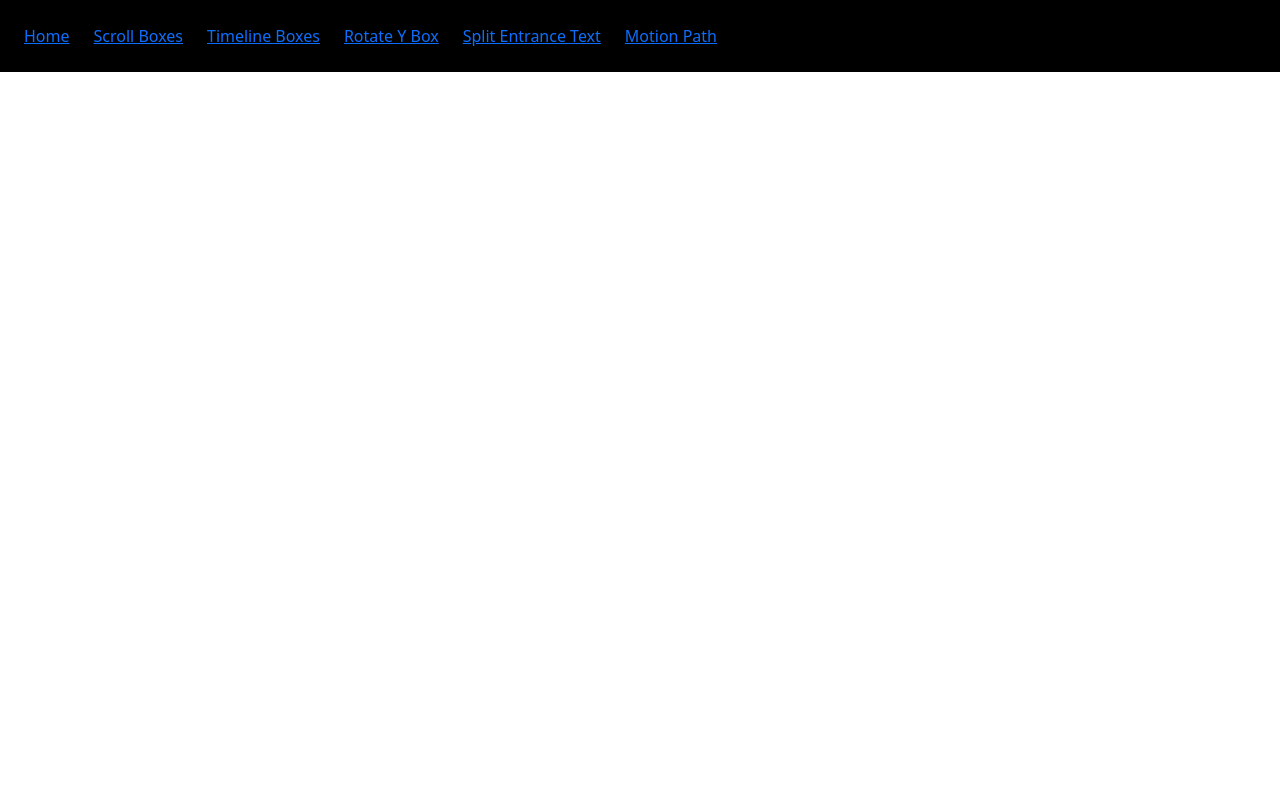
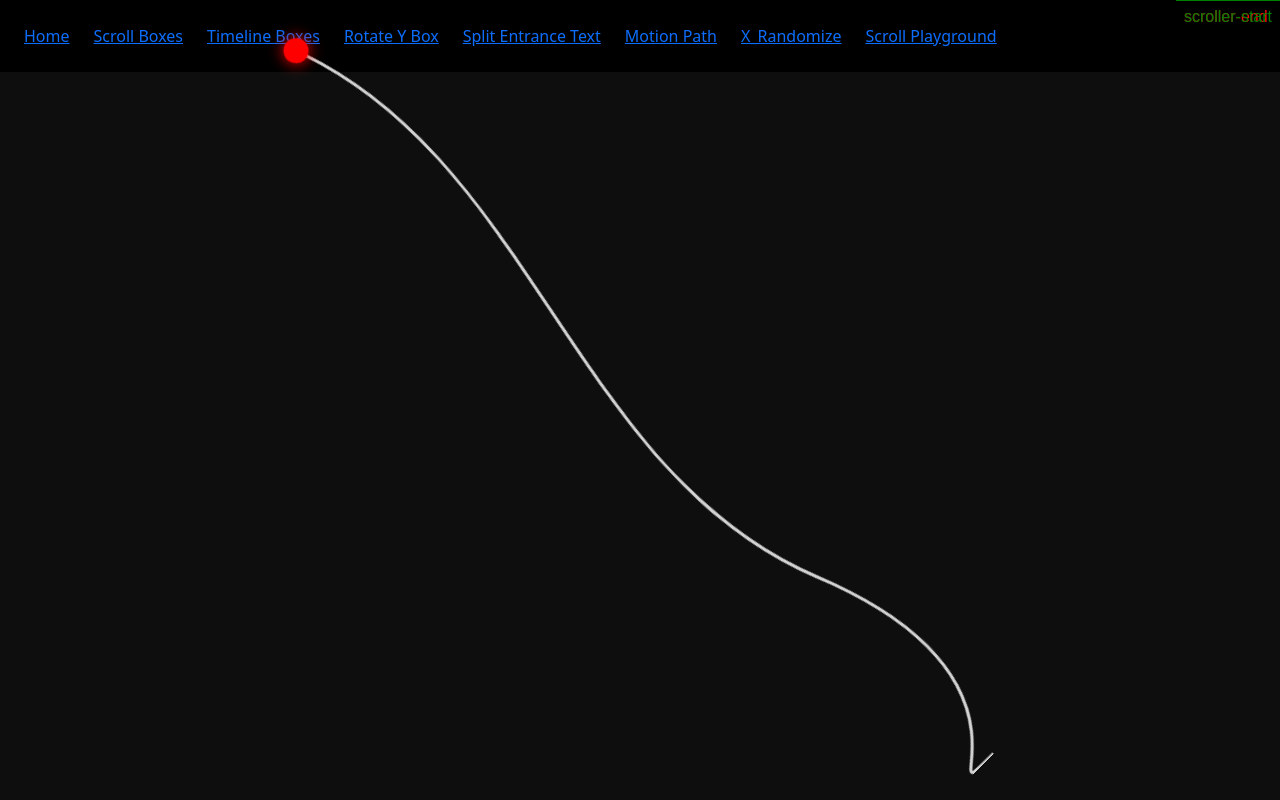
Before and after one commit to alexgoodestudio/gsap_practice, a React (Create React App) app: page /7 in a window 1280 px wide. Shown: the top 800 px of the page. Built offline with nearby package versions, Linux system fonts and the light colour scheme.

Commit message:
sctolltrigger

```diff
--- a/src/App.js
+++ b/src/App.js
@@ -6,6 +6,8 @@ import TimelineBox from "./Components/TimelineBox";
 import RotateYBox from "./Components/RotateYBox";
 import SplitEntranceText from "./Components/SplitEntranceText";
 import MotionPath from "./Components/MotionPath";
+import XRandomize from "./Components/XRandomize";
+import ScrollPlayground from "./Components/ScrollPlayground";
 
 function App() {
   return (
@@ -19,7 +21,8 @@ function App() {
           <Route path="/3" element={<RotateYBox />} />
           <Route path="/4" element={<SplitEntranceText />} />
           <Route path="/5" element={<MotionPath />}/>
-
+          <Route path="/6" element={<XRandomize />}/>
+          <Route path="/7" element={<ScrollPlayground/>}/>
         </Routes>
       </div>
     </Router>
--- a/src/Components/App.css
+++ b/src/Components/App.css
@@ -4,6 +4,9 @@
   background-color: #af1414;
   margin: 20px auto;
 }
+
+
+
 
 .circle {
   width: 100px;
@@ -38,6 +41,13 @@
   perspective: 800px;
 }
 
+.gradient1{
+  background: linear-gradient(135deg, #ff6ec4, #7873f5);
+  -webkit-clip-path: circle(40% at 50% 50%);
+  clip-path: circle(40% at 50% 50%);
+   border-radius: 100px;
+}
+
 .card {
   width: 10rem;     /* equivalent to w-40 */
   height: 10rem;    /* equivalent to h-40 */
--- a/src/Components/MotionPath.js
+++ b/src/Components/MotionPath.js
@@ -1,16 +1,18 @@
 import { useRef } from "react";
 import { gsap } from "gsap";
 import { MotionPathPlugin } from "gsap/MotionPathPlugin";
+import { MotionPathHelper } from "gsap/MotionPathHelper";
 import { useGSAP } from "@gsap/react";
 
-gsap.registerPlugin(MotionPathPlugin);
+gsap.registerPlugin(MotionPathPlugin, MotionPathHelper);
 
 function MotionPath() {
   const circleRef = useRef(null);
   const pathRef = useRef(null);
 
   useGSAP(() => {
-    gsap.to(circleRef.current, {
+    // Create the animation and assign it to a variable
+    const tween = gsap.to(circleRef.current, {
       duration: 4,
       repeat: -1,
       ease: "power1.inOut",
@@ -21,6 +23,9 @@ function MotionPath() {
         autoRotate: true,
       },
     });
+
+    // Attach the helper to the tween (not the element)
+    MotionPathHelper.create(tween);
   }, []);
 
   return (
--- /dev/null
+++ b/src/Components/Scroll.css
@@ -0,0 +1,41 @@
+.section-1 {
+  position: relative;
+  height: 100vh;
+  background-color: #0e0e0e;
+  overflow-x: hidden;
+}
+
+/* This wrapper holds and rotates the path and dot together */
+.rotated-wrapper {
+  position: fixed;
+  top: 50%;
+  left: 50%;
+  width: 1000px;
+  height: 200px;
+  transform: translate(-50%, -50%) rotate(45deg);
+  transform-origin: center center;
+  pointer-events: none;
+  z-index: 10;
+}
+
+.svg-path {
+  width: 1000px;
+  height: 200px;
+}
+
+.svg-path path {
+  stroke: lightgray;
+  stroke-width: 3;
+  fill: none;
+}
+
+.dot {
+  width: 25px;
+  height: 25px;
+  border-radius: 50%;
+  background-color: red;
+  position: absolute;
+  top: 90px;  /* roughly vertically centered on path */
+  left: 0;
+  box-shadow: 0 0 15px red;
+}
--- /dev/null
+++ b/src/Components/ScrollPlayground.js
@@ -0,0 +1,64 @@
+import React, { useRef } from "react";
+import { gsap } from "gsap";
+import { ScrollTrigger } from "gsap/ScrollTrigger";
+import { MotionPathPlugin } from "gsap/MotionPathPlugin";
+import { useGSAP } from "@gsap/react";
+import "./Scroll.css";
+
+gsap.registerPlugin(ScrollTrigger, MotionPathPlugin);
+
+const DiagonalRotatedWorm = () => {
+  // Reference to the dot element we want to animate
+  const dotRef = useRef();
+  // Reference to the wrapper element that triggers scroll
+  const wrapperRef = useRef();
+
+  // Set up GSAP animation once on mount
+  useGSAP(() => {
+    gsap.to(dotRef.current, {
+      scrollTrigger: {
+        // Trigger when wrapper enters viewport
+        trigger: wrapperRef.current,
+        start: "top top",       // When top of wrapper hits top of viewport
+        end: "+=2500",          // Animation duration over 2500px of scrolling
+        scrub: true,            // Sync animation progress with scroll position
+        markers: true,          // Show scroll markers for debugging
+      },
+      motionPath: {
+        path: "#sPath",         // Animate along this SVG path ID
+        align: "#sPath",        // Align dot rotation to path curve
+        alignOrigin: [0.5, 0.5],// Center dot on path
+      },
+      ease: "none",             // Linear easing (no acceleration)
+    });
+  }, []);
+
+  return (
+    <div className="section-1">
+      {/* Rotated container with path and dot */}
+      <div className="rotated-wrapper" ref={wrapperRef}>
+        <svg
+          viewBox="0 0 1000 200"
+          preserveAspectRatio="none"
+          className="svg-path"
+        >
+          <path
+            id="sPath"
+            d="
+              M 0 100
+              C 250 0, 500 200, 750 100
+              S 1000 200, 1000 100
+            "
+          />
+        </svg>
+        {/* Dot moving along path */}
+        <div className="dot" ref={dotRef}></div>
+      </div>
+
+      {/* Extra space to enable scrolling */}
+      <div style={{ height: "2000px" }}></div>
+    </div>
+  );
+};
+
+export default DiagonalRotatedWorm;
--- /dev/null
+++ b/src/Components/XRandomize.js
@@ -0,0 +1,27 @@
+import gsap from "gsap";
+import { useGSAP } from "@gsap/react";
+import { useRef,useState } from "react";
+
+
+function X_Randomize(){
+    const [endX, setEndX] = useState(0);
+    const boxRef= useRef();
+    const container = useRef();
+    const randomX= gsap.utils.random(-200, 200, 1, true);
+
+    useGSAP(()=>{
+        gsap.to(boxRef.current, {
+            x: endX,
+            duration:1
+        })
+    },[endX])
+
+    return(
+        <div ref={container}>
+            <button onClick={()=> setEndX(randomX())} className="btn btn-secondary ">Pass in Random Value</button>
+            <div className="bg-primary text-dark " ref={boxRef}>{endX}</div>
+        </div>
+    )
+}
+
+export default X_Randomize;
--- a/src/Nav.js
+++ b/src/Nav.js
@@ -10,6 +10,8 @@ function Nav() {
       <Link to="/3">Rotate Y Box</Link>
       <Link to="/4">Split Entrance Text</Link>
       <Link to="/5">Motion Path</Link>
+      <Link to="/6">X_Randomize</Link>
+      <Link to="/7">Scroll Playground</Link>
     </nav>
   );
 }
```
